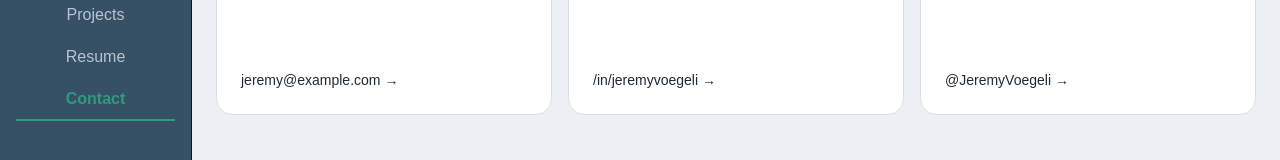
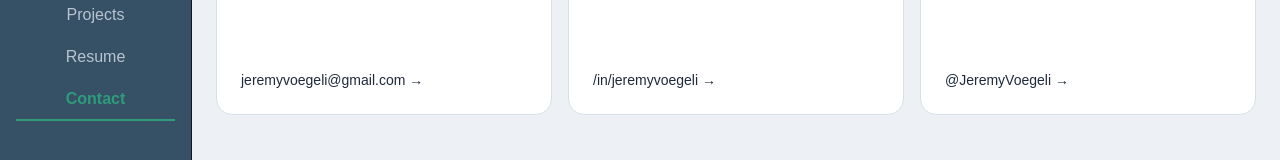
Before and after one commit to JeremyVoegeli/personal-website, a Next.js app: page /contact in a window 1280 px wide. Shown: the part 178-338 px from the top of the page. Built offline with nearby package versions, Linux system fonts and the light colour scheme.

Commit message:
replacing temporary email on contact page

```diff
--- a/src/app/contact/page.js
+++ b/src/app/contact/page.js
@@ -16,7 +16,7 @@ export default function Contact() {
           <ContactCard
             icon={FiMail}
             label="Email"
-            detail="jeremy@example.com"
+            detail="jeremyvoegeli@gmail.com"
             href="mailto:jeremy@example.com"
           />
           <ContactCard
```
Also changed, not shown: 1 other file (tests, documents, lock files or other folders).
